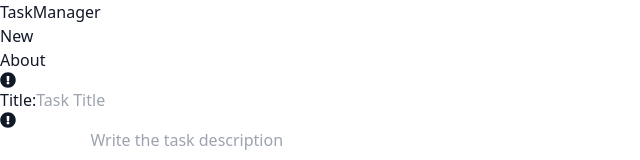
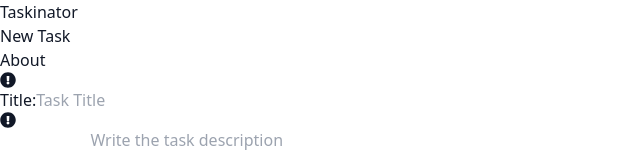
Before and after one commit to chjuca/next-prisma, a Next.js app: page /new in a window 1280 px wide. Shown: the top 160 px of the page, without its empty margins (0-640 px from the left). Built offline with nearby package versions, Linux system fonts and the light colour scheme.

Commit message:
🎨 change name

```diff
--- a/src/app/layout.jsx
+++ b/src/app/layout.jsx
@@ -2,7 +2,7 @@ import Navbar from "@/components/Navbar";
 import "./globals.css";
 
 export const metadata = {
-  title: "TaskManager with Prisma",
+  title: "Taskinator with Prisma",
   description: "This is a practice project using Next.js, styled with Tailwind CSS.",
 };
 
--- a/src/components/Navbar.jsx
+++ b/src/components/Navbar.jsx
@@ -5,16 +5,16 @@ export default function Navbar(){
         <nav className="bg-white border-b border-gray-200">
           <div className="container mx-auto flex justify-between items-center py-3">
             <h3 className="font-bold text-3xl text-gray-800">
-              <Link href="/"> TaskManager </Link>
+              <Link href="/"> Taskinator </Link>
             </h3>
-            <ul className="flex gap-x-2 text-lg font-bold">
+            <ul className="flex gap-x-6 text-lg font-semibold">
               <li>
-                <Link href="/new" className="text-gray-600 hover:text-gray-800">
-                  New
+                <Link href="/new" className="text-gray-600 hover:text-gray-800 transition duration-300">
+                  New Task
                 </Link>
               </li>
               <li>
-                <Link href="/about" className="text-gray-600 hover:text-gray-800">
+                <Link href="/about" className="text-gray-600 hover:text-gray-800 transition duration-300">
                   About
                 </Link>
               </li>
```
